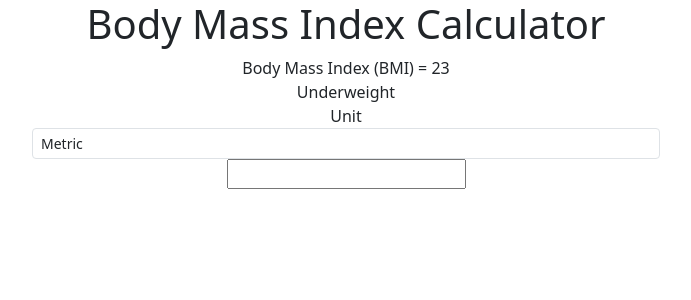
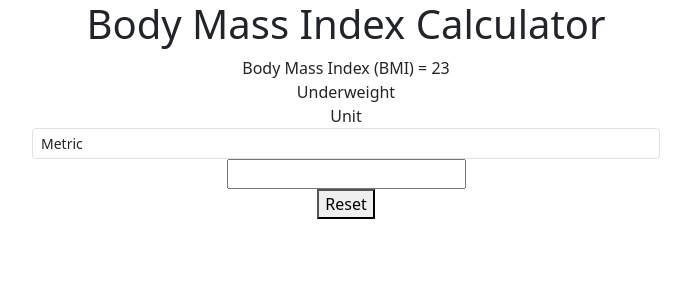
Before and after one commit to Harry8679/BMI, a React (Create React App) app: page / in a window 1280 px wide. Shown: the top 300 px of the page, without its empty margins (294-985 px from the left). Built offline with nearby package versions, Linux system fonts and the light colour scheme.

Commit message:
BMI Calculator

```diff
--- a/src/components/BmiCalulator.js
+++ b/src/components/BmiCalulator.js
@@ -4,11 +4,11 @@ const BmiCalulator = () => {
   return (
     <>
       <div className='bmi-inputs'>
-        <div className="input-fields">
+        <div className="inputs-fields">
           <div>
             <span className='label-unit'>Unit</span>
-            <div className="unit">
-              <select name="unit" value="" className='form-control form-control-sm'>
+            <div className='unit'>
+              <select name='unit' value='' className='form-control form-control-sm'>
                 <option value="Metric">Metric</option>
                 <option value="Imperial">Imperial</option>
               </select>
@@ -16,6 +16,7 @@ const BmiCalulator = () => {
           </div>
           <input type="text" />
         </div>
+        <button className='button' type='submit'>Reset</button>
       </div>
     </>
   )
```
